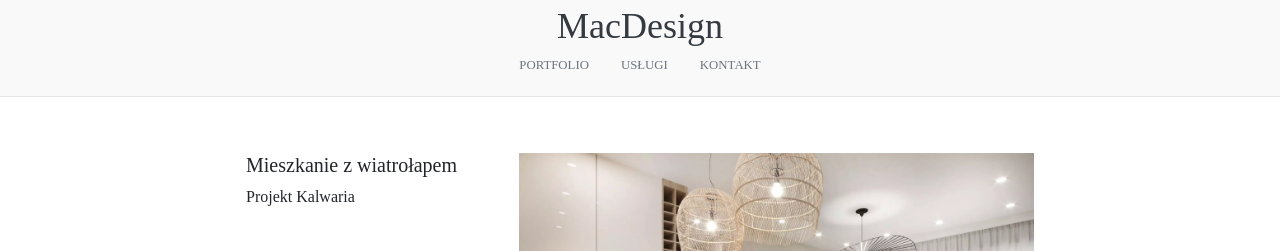
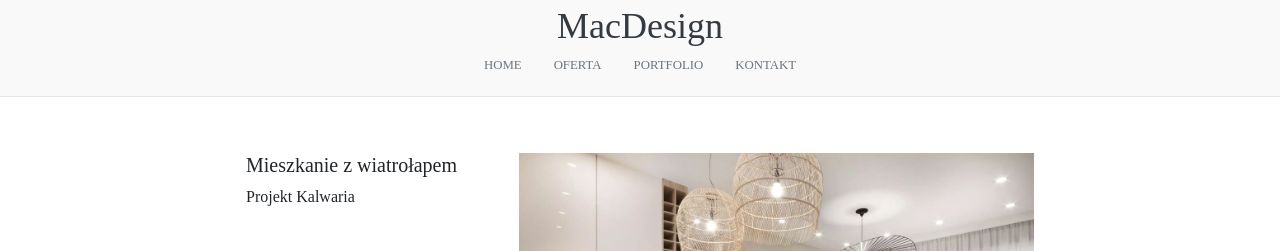
Before and after one commit to RMachnik/mac-design, a Jekyll site: the page built from index.html, in a window 1280 px wide. Shown: the top 251 px of the page. Built offline with Jekyll 4.4.1, drawn with Linux system fonts in a browser that asks for light colours.

Commit message:
Expanding header.

```diff
--- a/_includes/header.html
+++ b/_includes/header.html
@@ -6,11 +6,21 @@
         <div class="nav-scroller">
             <nav class="nav d-flex justify-content-center">
                 <a class="p-3 text-uppercase text-muted small"
-                   href="{{ site.baseurl | prepend: site.url}}/projects.html">Portfolio</a>
+                   href="{{ site.baseurl | prepend: site.url}}/">
+                    Home
+                </a>
                 <a class="p-3 text-uppercase text-muted small"
-                   href="{{ site.baseurl | prepend: site.url}}/services.html">Usługi</a>
+                   href="{{ site.baseurl | prepend: site.url}}/services.html">
+                    Oferta
+                </a>
                 <a class="p-3 text-uppercase text-muted small"
-                   href="{{ site.baseurl | prepend: site.url}}/contact.html">Kontakt</a>
+                   href="{{ site.baseurl | prepend: site.url}}/projects.html">
+                    Portfolio
+                </a>
+                <a class="p-3 text-uppercase text-muted small"
+                   href="{{ site.baseurl | prepend: site.url}}/contact.html">
+                    Kontakt
+                </a>
             </nav>
         </div>
     </header>
```
